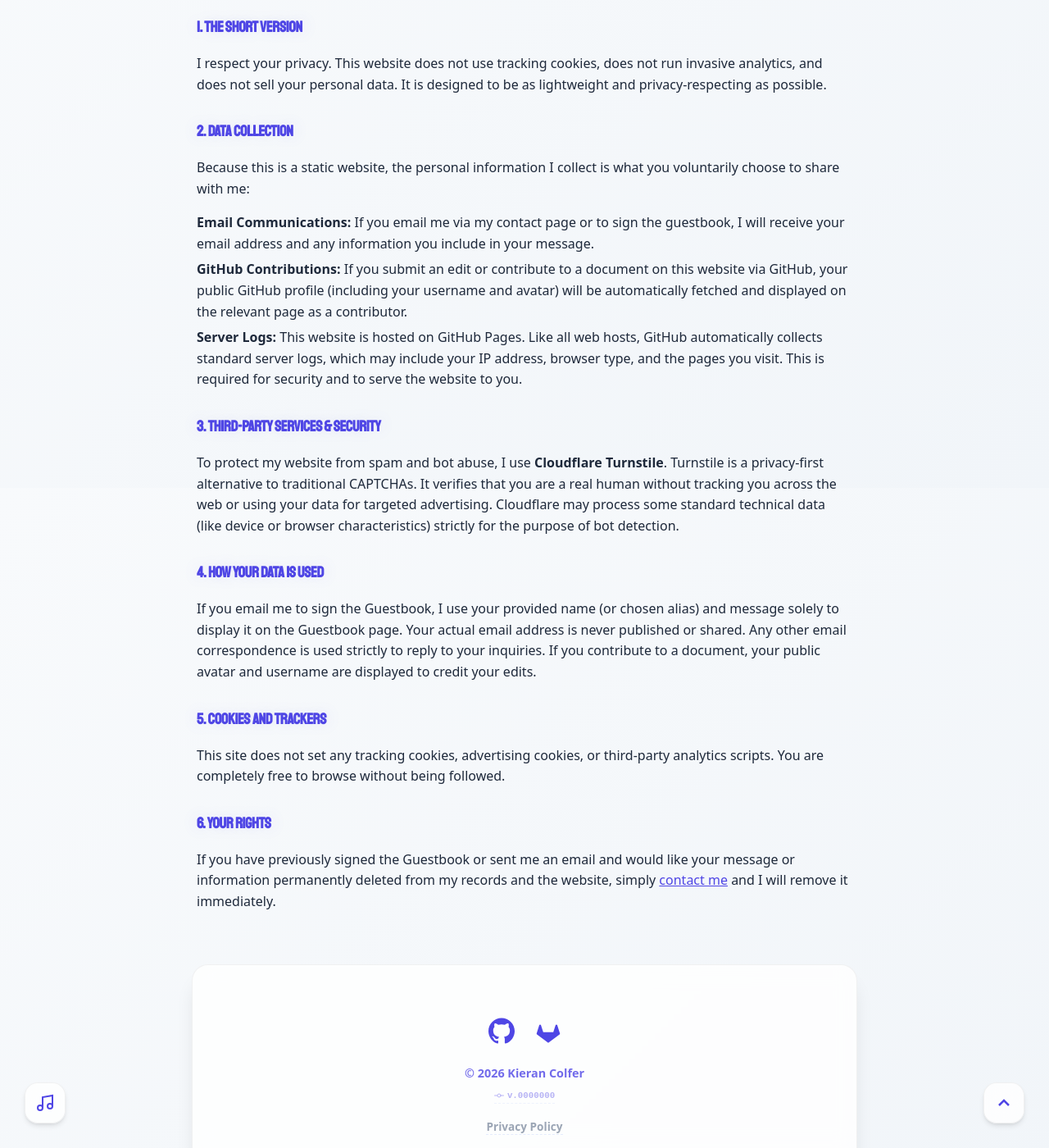
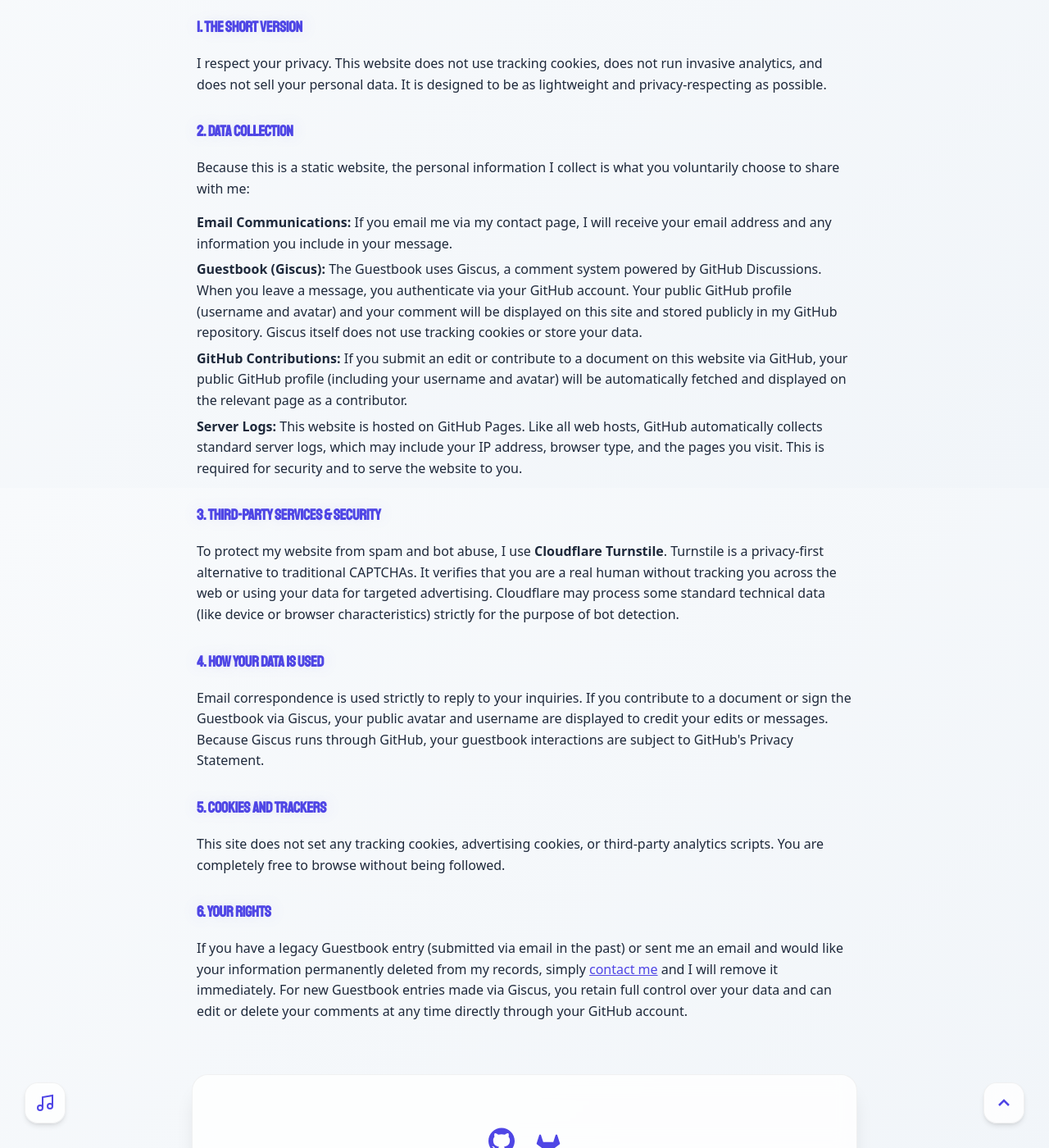
Before and after one commit to PASSK3YS/PASSK3YS.github.io, a Jekyll site: the page built from privacy.md, in a window 1280 px wide and 1400 px high, scrolled down 305 px. Shown: the whole window at 82% size. Built offline with Jekyll 4.4.1, drawn with Linux system fonts in a browser that asks for light colours; some web fonts are replaced; some of the changed text lies outside the part shown.

Commit message:
Update privacy policy

```diff
--- a/privacy.md
+++ b/privacy.md
@@ -20,7 +20,8 @@
     <h3 style="color: var(--accent); margin-top: 30px;">2. Data Collection</h3>
     <p>Because this is a static website, the personal information I collect is what you voluntarily choose to share with me:</p>
     <ul>
-      <li><strong>Email Communications:</strong> If you email me via my contact page or to sign the guestbook, I will receive your email address and any information you include in your message.</li>
+      <li><strong>Email Communications:</strong> If you email me via my contact page, I will receive your email address and any information you include in your message.</li>
+      <li><strong>Guestbook (Giscus):</strong> The Guestbook uses Giscus, a comment system powered by GitHub Discussions. When you leave a message, you authenticate via your GitHub account. Your public GitHub profile (username and avatar) and your comment will be displayed on this site and stored publicly in my GitHub repository. Giscus itself does not use tracking cookies or store your data.</li>
       <li><strong>GitHub Contributions:</strong> If you submit an edit or contribute to a document on this website via GitHub, your public GitHub profile (including your username and avatar) will be automatically fetched and displayed on the relevant page as a contributor.</li>
       <li><strong>Server Logs:</strong> This website is hosted on GitHub Pages. Like all web hosts, GitHub automatically collects standard server logs, which may include your IP address, browser type, and the pages you visit. This is required for security and to serve the website to you.</li>
     </ul>
@@ -29,13 +30,13 @@
     <p>To protect my website from spam and bot abuse, I use <strong>Cloudflare Turnstile</strong>. Turnstile is a privacy-first alternative to traditional CAPTCHAs. It verifies that you are a real human without tracking you across the web or using your data for targeted advertising. Cloudflare may process some standard technical data (like device or browser characteristics) strictly for the purpose of bot detection.</p>
 
     <h3 style="color: var(--accent); margin-top: 30px;">4. How Your Data is Used</h3>
-    <p>If you email me to sign the Guestbook, I use your provided name (or chosen alias) and message solely to display it on the Guestbook page. Your actual email address is never published or shared. Any other email correspondence is used strictly to reply to your inquiries. If you contribute to a document, your public avatar and username are displayed to credit your edits.</p>
+    <p>Email correspondence is used strictly to reply to your inquiries. If you contribute to a document or sign the Guestbook via Giscus, your public avatar and username are displayed to credit your edits or messages. Because Giscus runs through GitHub, your guestbook interactions are subject to GitHub's Privacy Statement.</p>
 
     <h3 style="color: var(--accent); margin-top: 30px;">5. Cookies and Trackers</h3>
     <p>This site does not set any tracking cookies, advertising cookies, or third-party analytics scripts. You are completely free to browse without being followed.</p>
 
     <h3 style="color: var(--accent); margin-top: 30px;">6. Your Rights</h3>
-    <p>If you have previously signed the Guestbook or sent me an email and would like your message or information permanently deleted from my records and the website, simply <a href="/contact/" style="color: var(--accent); text-decoration: underline;">contact me</a> and I will remove it immediately.</p>
+    <p>If you have a legacy Guestbook entry (submitted via email in the past) or sent me an email and would like your information permanently deleted from my records, simply <a href="/contact/" style="color: var(--accent); text-decoration: underline;">contact me</a> and I will remove it immediately. For new Guestbook entries made via Giscus, you retain full control over your data and can edit or delete your comments at any time directly through your GitHub account.</p>
 
   </div>
 
```
Also changed, not shown: other parts of privacy.md (+1 -1 lines).
